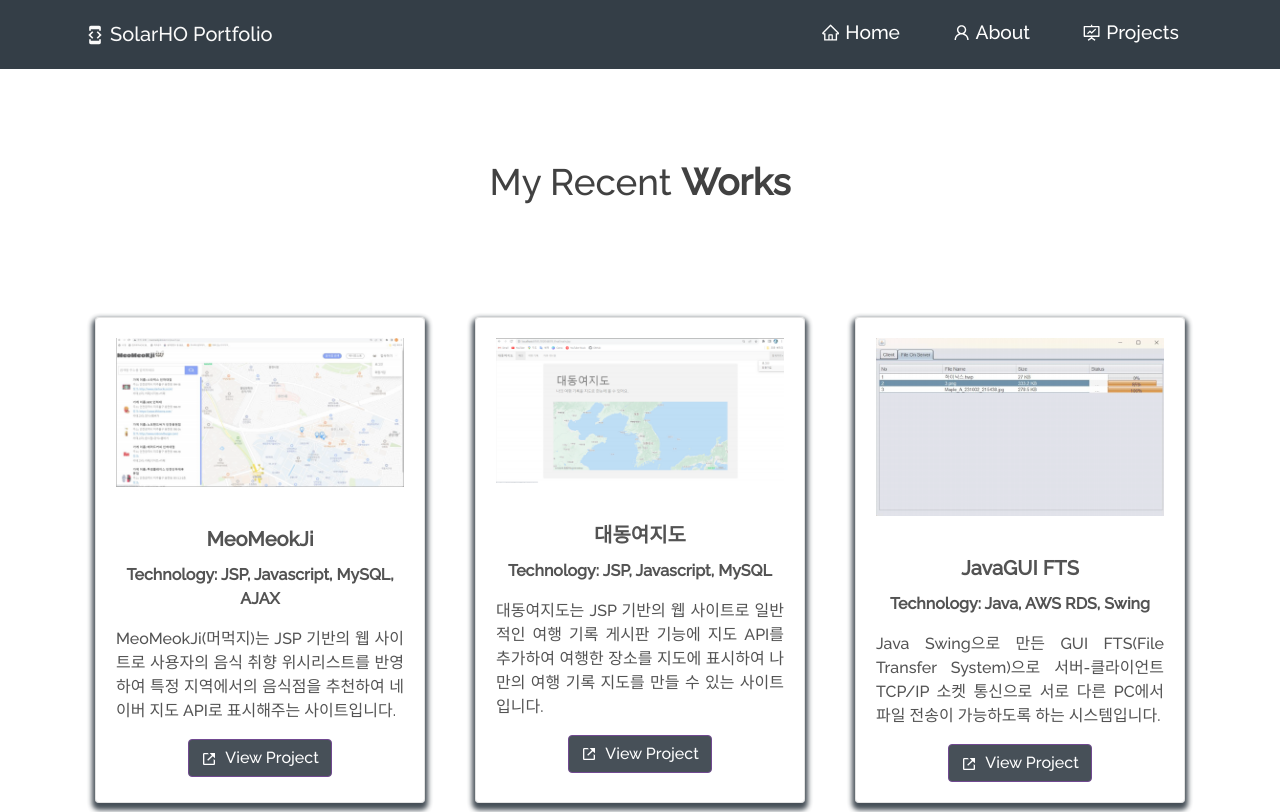
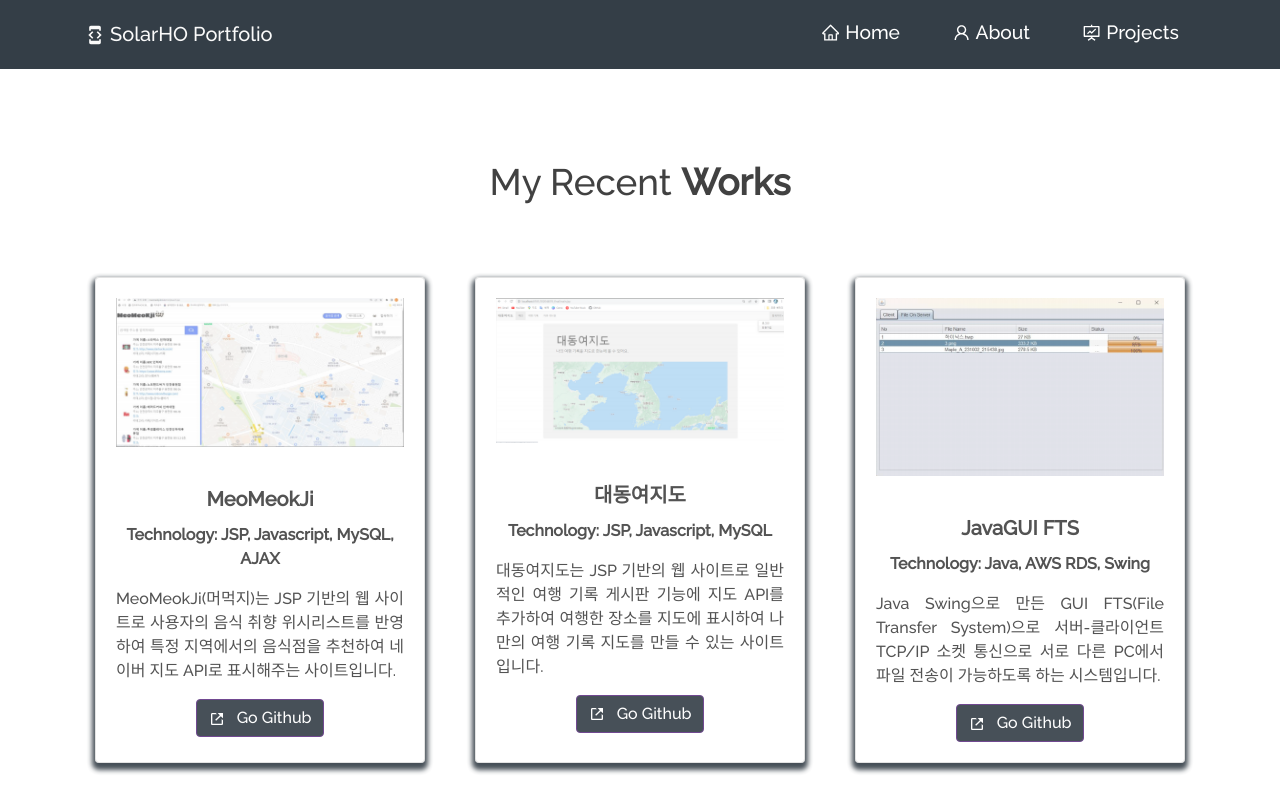
Before and after one commit to SolarHO/SolarHO.github.io, a React (Create React App) app: page /project in a window 1280 px wide. Shown: the top 812 px of the page. Built offline with nearby package versions, Linux system fonts and the light colour scheme.

Commit message:
Initial commit

```diff
--- a/src/components/About/AboutCard.js
+++ b/src/components/About/AboutCard.js
@@ -6,7 +6,7 @@ function AboutCard() {
       <Card.Body>
         <blockquote className="blockquote mb-0">
           <p style={{ textAlign: "justify" }}>
-            안녕하세요, 저는 <span className="purple">한국 </span>
+            저는 <span className="purple">한국 </span>
             의 웹&앱 개발자 <span className="purple"> 이선호 </span>입니다.
             <br />
             저는 실생활에서 나오는 다양한 아이디어를 구현하여 많은 사람들에게 실질적으로 도움이 되고
--- a/src/components/Home/Home.js
+++ b/src/components/Home/Home.js
@@ -7,12 +7,13 @@ import TypeWriter from "./TypeWriter";
 function Home() {
   return (
     <section>
+      {/* 간단한 자기 소개 */}
       <Container fluid className="home-section" id="home">
         <Container className="home-content">
           <Row>
             <Col md={6} className="home-header">
               <h1 style={{ paddingBottom: 15 }} className="heading">
-                Hi There!{" "}
+                안녕하세요!{" "}
                 <span className="wave" role="img" aria-labelledby="wave">
                   👋🏻
                 </span>
@@ -47,6 +48,7 @@ function Home() {
           <Row>
             <Col md={12} className="home-about-social">
               <h1>Contact</h1>
+              {/* 연락처(github, instagram, E-mail) */}
               <SocialMedia />
             </Col>
           </Row>
--- a/src/components/Projects/ProjectCards.js
+++ b/src/components/Projects/ProjectCards.js
@@ -15,7 +15,7 @@ function ProjectCards(props) {
         </Card.Text>
         <Button variant="primary" href={props.link} target="_blank"className="download-button">
           <BiLinkExternal /> &nbsp;
-          {props.isBlog ? "View Blog" : "View Project"}
+          Go Github
         </Button>
       </Card.Body>
     </Card>
--- a/src/components/Projects/Projects.js
+++ b/src/components/Projects/Projects.js
@@ -10,16 +10,12 @@ function Projects() {
         <h1 className="project-heading">
           My Recent <strong className="purple">Works </strong>
         </h1>
-        <p style={{ color: "white" }}>
-          Here are a few projects I've worked on recently.
-        </p>
         <Row style={{ justifyContent: "center", paddingBottom: "10px" }}>
           {PROJECTS.map((project, index) => (
             <Col md={4} className="project-card" key={index}>
               <ProjectCard
                 imgPath={project.image}
                 technologyUsed={project.technologyUsed}
-                isBlog={false}
                 title={project.name}
                 description={project.description}
                 link={project.url}
```
